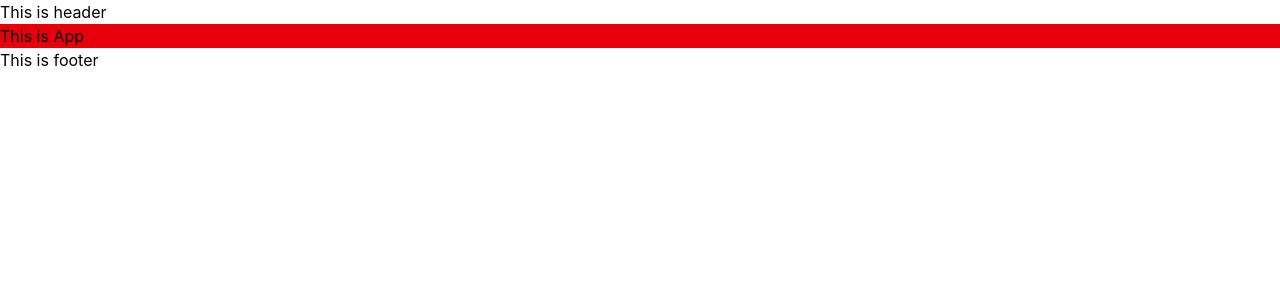
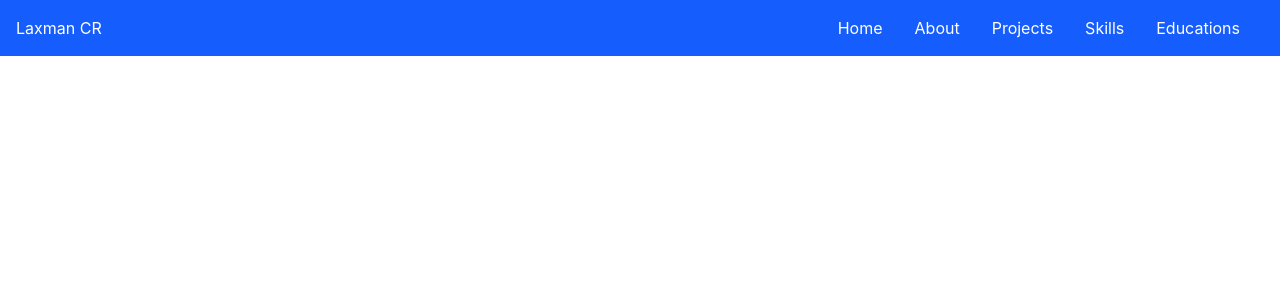
Before and after one commit to laxmancroy/mern-without-ai, a React (Vite) app: page / in a window 1280 px wide. Shown: the top 300 px of the page. Built offline with nearby package versions, Linux system fonts and the light colour scheme.

Commit message:
header and navigation bar basic setup

```diff
--- a/src/components/Header.jsx
+++ b/src/components/Header.jsx
@@ -1,5 +1,26 @@
+const navBar = [
+    { name: 'Home', link: '#home' },
+    { name: 'About', link: '#about' },
+    { name: 'Projects', link: '#projects' },
+    { name: 'Skills', link: '#skills' },
+    { name: 'Educations', link: '#educations' }
+]
+
 export function Header() {
     return (
-        <div>This is header</div>
+        <header className="fixed top-0 left-0 right-0 bg-blue-600 text-white p-4">
+            <div className="flex items-center justify-between">
+                <span className="cursor-pointer">Laxman CR</span>
+
+                {/* Desktop Navigation Bar */}
+                <nav className="flex items-center justify-between *:rounded-md *:mr-4 *:hover:bg-white *:hover:text-black *:px-2 *:hover:cursor-pointer">
+                    {
+                        navBar.map((item) => (
+                            <span key={item.name}>{item.name}</span>
+                        ))
+                    }
+                </nav>
+            </div>
+        </header>
     )
 }
```
Also changed, not shown: src/App.css (added).
